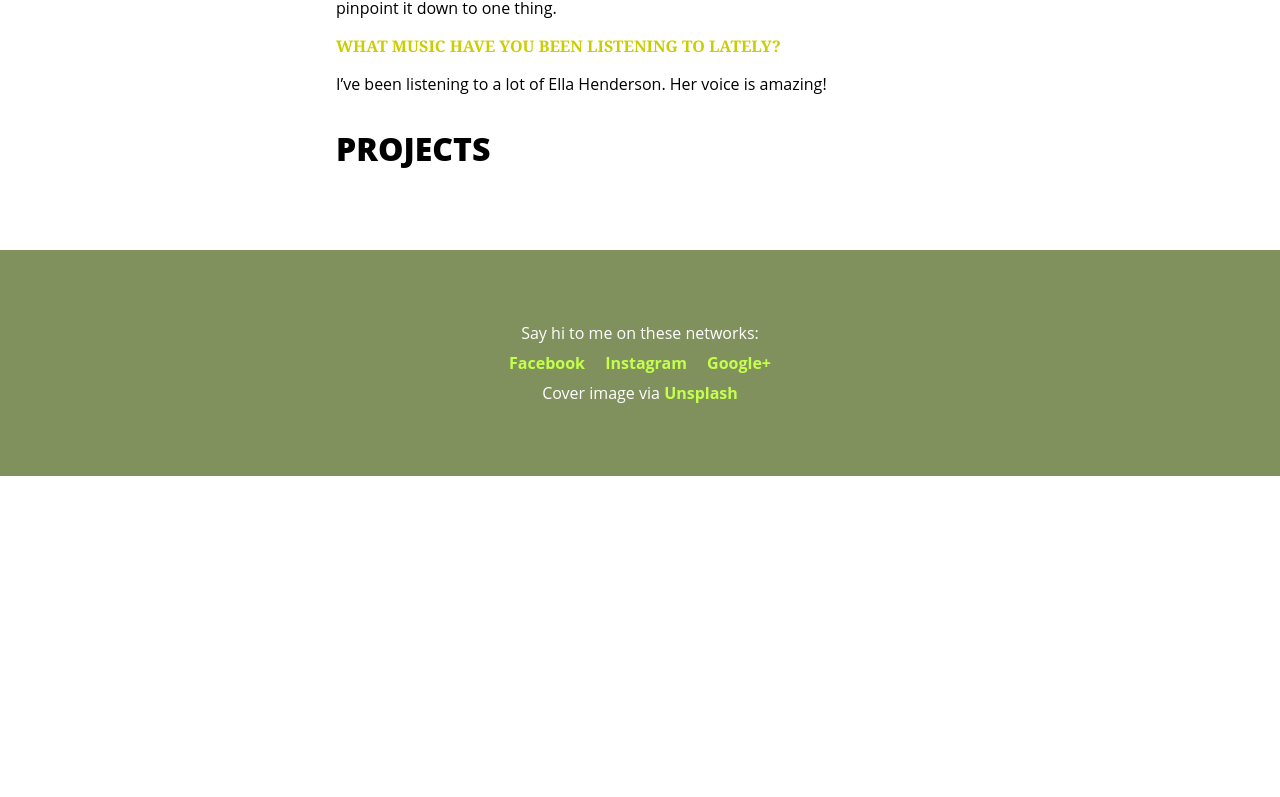
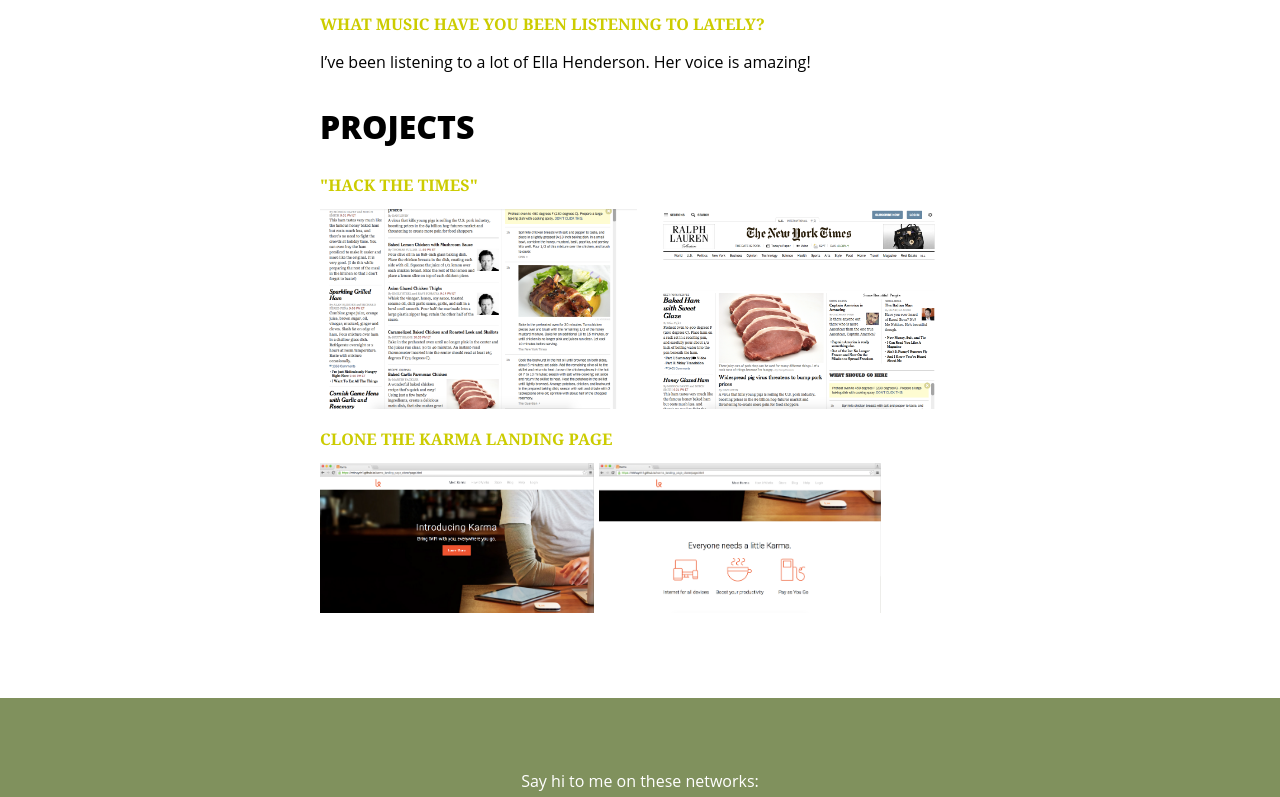
Before and after one commit to MiHHuynh/mhhuynh1-portfolio, a plain HTML site: page index.html in a window 1280 px wide. Shown: the part 1225-2022 px from the top of the page. Before the commit the page ends 1701 px from the top, so only its background shows below. Drawn offline with Linux system fonts and the light colour scheme.

Commit message:
Finished?

```diff
--- a/CSS/style.css
+++ b/CSS/style.css
@@ -14,7 +14,6 @@ html, body {
 .masthead-intro,
 .content-footer {
   text-align: center;
-
 }
 
 .masthead {
@@ -54,7 +53,7 @@ h1 {
 .hometown,
 .aboutme,
 .projects {
-  max-width: 38em;
+  max-width: 40em;
   margin-left: auto;
   margin-right: auto;
   margin-top: 2em;
@@ -81,14 +80,16 @@ h1 {
   letter-spacing: 0.05em;
 }
 
-.aboutme > h2 {
+h2 {
   /*Typography Declarations*/
   font-family: "Gentium Book Basic", Georgia, Serif;
   font-size: 1em;
   font-weight: bold;
   color: #cccc00;
   text-transform: uppercase;
-
+}
+.projects > h2 {
+  margin-top: 1em;
 }
 
 a:link {
--- a/index.html
+++ b/index.html
@@ -41,7 +41,16 @@
 
 <section class="projects">
   <h1>Projects</h1>
-
+  <div class="project">
+    <h2>"Hack The Times"</h2>
+    <a href="images/hackthetimes2.png"><img src="images/hackthetimes2.png" alt="Hacking the Times" width="auto" height="200px"></a>
+    <a href="images/hackthetimes3.png"><img src="images/hackthetimes3.png" alt="Hacking the Times" width="auto" height="200px"></a>
+  </div>
+  <div class="project">
+    <h2>Clone the Karma Landing Page</h2>
+    <a href="images/karma1.png"><img src="images/karma1.png" alt="Karma Landing Page Clone" width="auto" height="150px"></a>
+    <a href="images/karma2.png"><img src="images/karma2.png" alt="Karma Landing Page Clone" width="auto" height="150px"></a>
+  </div>
 </section>
 
 <footer class="content-footer">
```
Also changed, not shown: Images/hackthetimes1.png (added), Images/hackthetimes2.png (added), Images/hackthetimes3.png (added), Images/karma1.png (added), Images/karma2.png (added), Images/karma3.png (added).
